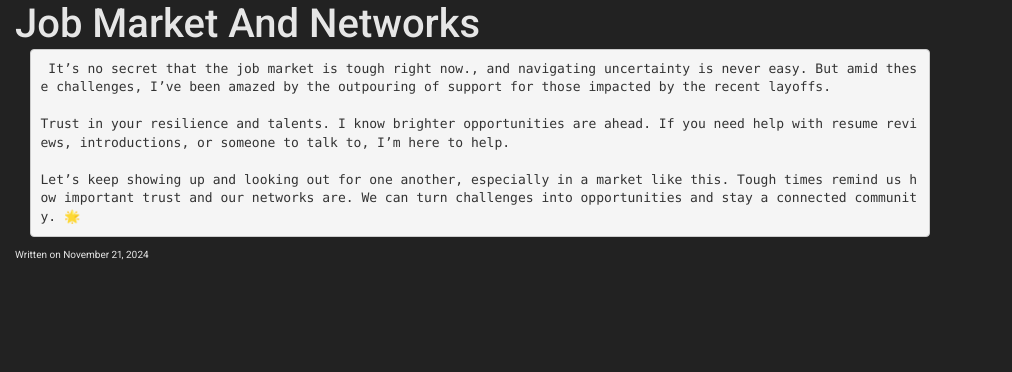
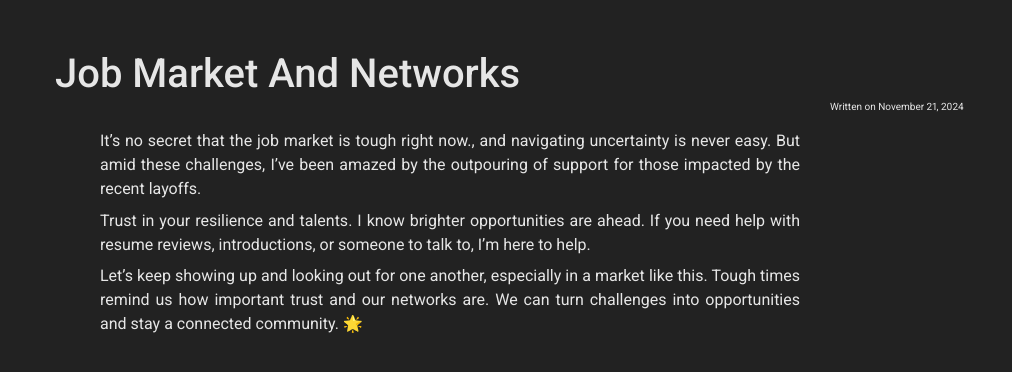
Before and after one commit to idea360/idea360.github.io, a Jekyll site: the page built from _posts/2024-11-21-job-market-and-networks.md, in a window 1280 px wide. Shown: the top 372 px of the page, without its empty margins (0-1012 px from the left). Built offline with Jekyll 4.4.1, drawn with Linux system fonts in a browser that asks for light colours; nearby versions of some CDN libraries.

Commit message:
add posts

```diff
--- a/_layouts/post.html
+++ b/_layouts/post.html
@@ -7,12 +7,12 @@
 <body class="{% if site.darkmode == true and site.darkmode != 'never' %}dark{% endif %}">
 
   <main class="page-content" aria-label="Content">
-    <div class="col-xs-12 col-sm-8 col-md-9 col-print-12 content" aria-label="Content">
+    <div class="container header-container" aria-label="Content">
       <article class="title">
-        <h1 class="title">
+        <h1 class="row">
           {{ page.title }}
         </h1>
-        <div class="content">
+        <div class="col-xs-12 col-sm-6 col-md-6 col-lg-8 header-left">
           <div class="col-md-12">
             {{ content }}
           </div>
--- a/_posts/2024-11-21-job-market-and-networks.md
+++ b/_posts/2024-11-21-job-market-and-networks.md
@@ -3,10 +3,8 @@ layout: post
 author: Chris
 ---
 
-{% highlight bash %}
  It’s no secret that the job market is tough right now., and navigating uncertainty is never easy. But amid these challenges, I’ve been amazed by the outpouring of support for those impacted by the recent layoffs.
 
 Trust in your resilience and talents. I know brighter opportunities are ahead. If you need help with resume reviews, introductions, or someone to talk to, I’m here to help.
 
 Let’s keep showing up and looking out for one another, especially in a market like this. Tough times remind us how important trust and our networks are. We can turn challenges into opportunities and stay a connected community. 🌟
-{% endhighlight %}
```
Also changed, not shown: _posts/2024-11-26-Softskills-in-engineering.md (+0 -2 lines).
